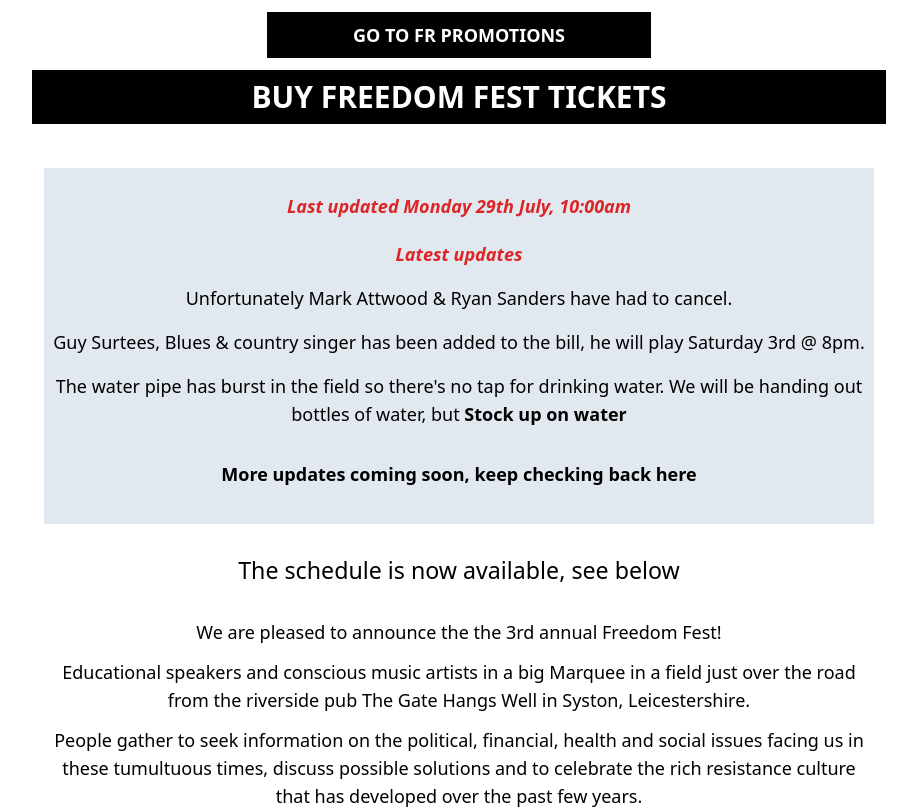
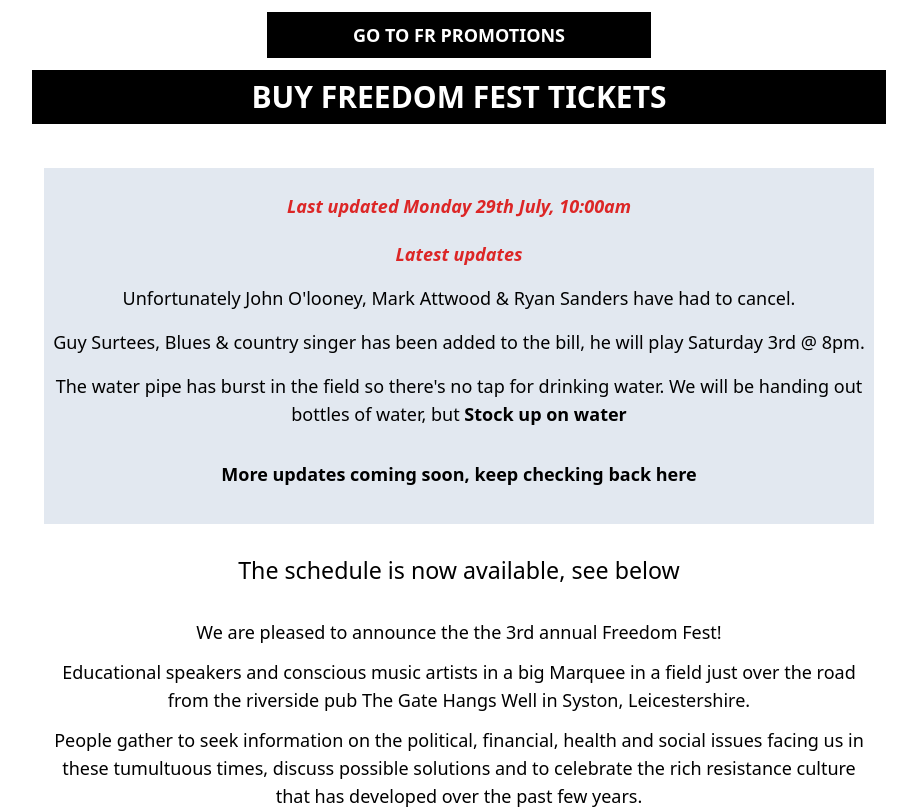
Before and after one commit to jajouka79/frpromotions-vue-frontend, a Vue app: page /#/ff in a window 1280 px wide. Shown: the top 809 px of the page, without its empty margins (181-1098 px from the left). Built offline with nearby package versions, Linux system fonts and the light colour scheme.

Commit message:
text updates

```diff
--- a/src/pages/FreedomFestPage.vue
+++ b/src/pages/FreedomFestPage.vue
@@ -31,7 +31,7 @@
 
                     <div class="italic text-red-600 my-4 font-bold">Latest updates</div>
 
-                    <div class=" mb-4">Unfortunately Mark Attwood & Ryan Sanders have had to cancel. </div>
+                    <div class=" mb-4">Unfortunately John O'looney, Mark Attwood & Ryan Sanders have had to cancel. </div>
 
                     <div class=" mb-4">Guy Surtees, Blues & country singer has been added to the bill, he will play Saturday 3rd @ 8pm.</div>
 
```
